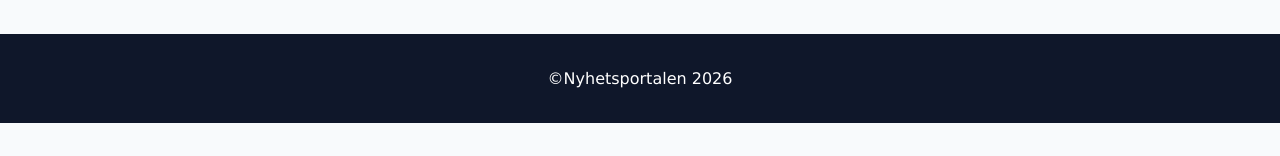
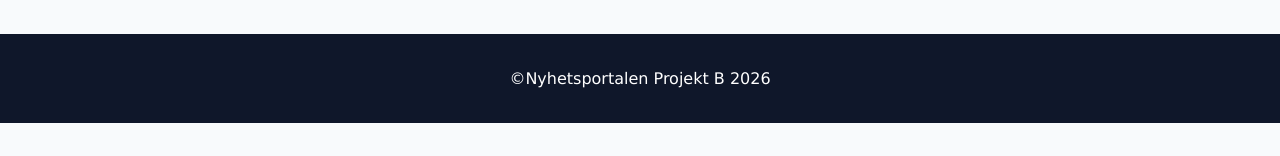
Before and after one commit to ym450864/github.test, a plain HTML site: page index.html in a window 1280 px wide. Shown: the part 310-466 px from the top of the page. Drawn offline with nearby package versions, Linux system fonts and the light colour scheme; files that its build step writes are made by us from their sources; no server answers.

Commit message:
Uppdaterar stycket i sidfoten.

```diff
--- a/index.html
+++ b/index.html
@@ -47,7 +47,7 @@
     </main>
 
     <footer class="site-footer">
-        <p>&copy;Nyhetsportalen 2026</p>
+        <p>&copy;Nyhetsportalen Projekt B 2026</p>
     </footer>
 
     <script src="script.js"></script>
```
